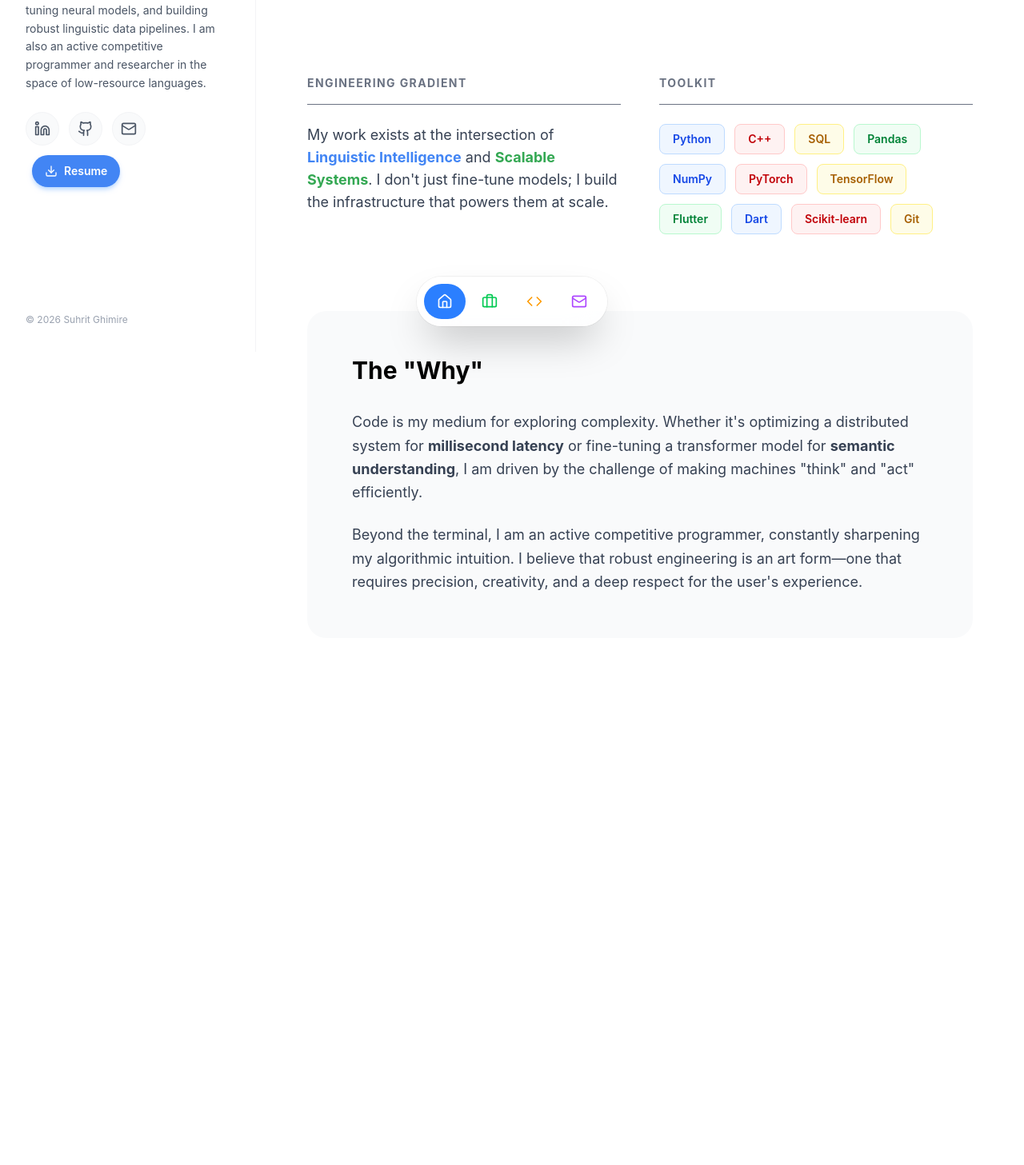
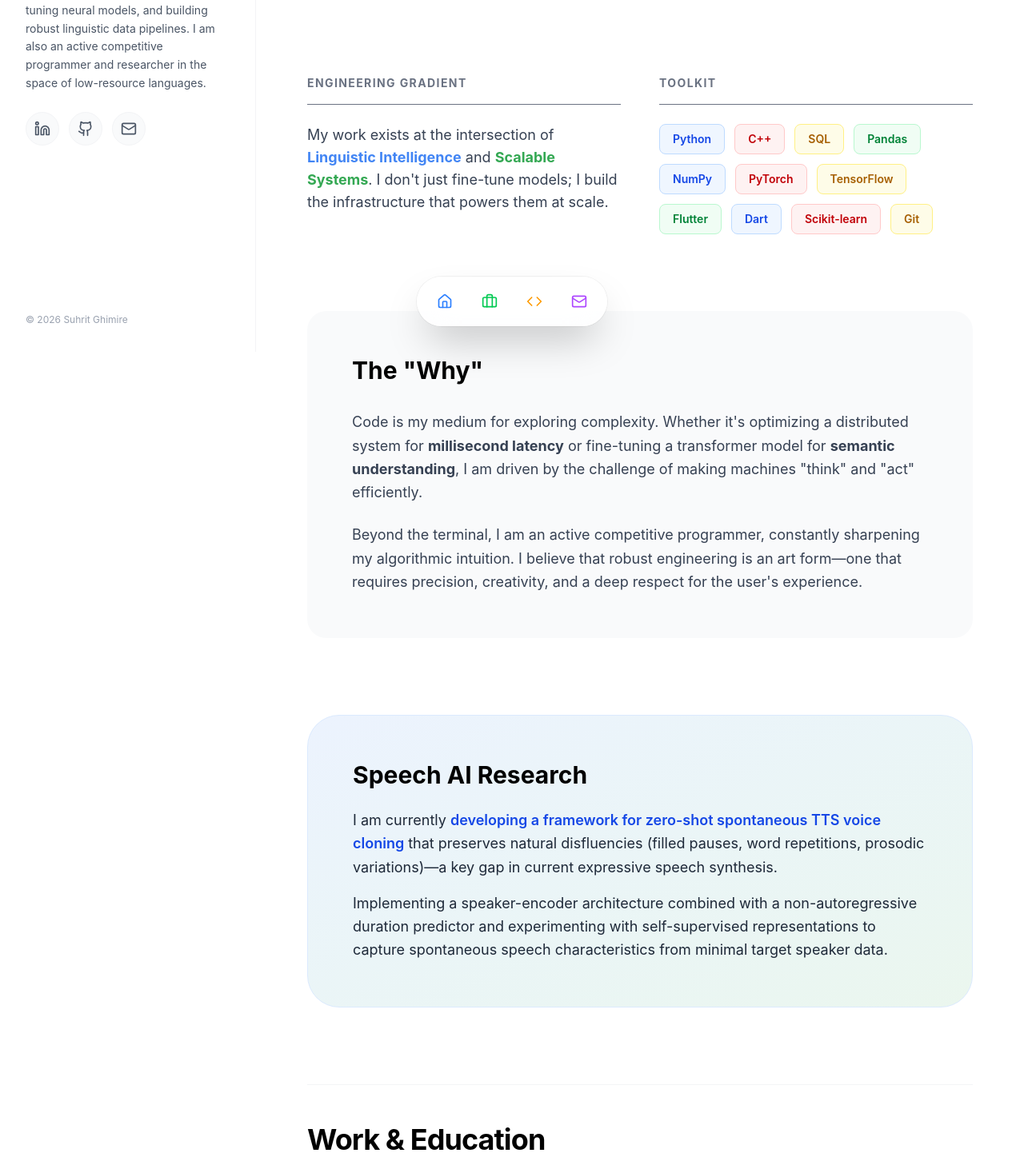
Before and after one commit to suhritghimire/portfolio, a Next.js app: page / in a window 1280 px wide. Shown: the part 360-1817 px from the top of the page at 80% size. Before the commit the page ends 1318 px from the top, so only its background shows below. Built offline with nearby package versions, Linux system fonts and the light colour scheme.

Commit message:
Overhaul portfolio into single-page layout, remove resume button, and add Speech AI section

```diff
--- a/app/contact/page.tsx
+++ /dev/null
@@ -1,12 +0,0 @@
-'use client';
-
-import ContactComponent from '@/components/Contact';
-
-export default function ContactPage() {
-    return (
-        <div className="space-y-8">
-            <h1 className="text-3xl font-light tracking-tight mb-12">Get in Touch</h1>
-            <ContactComponent />
-        </div>
-    );
-}
--- a/app/experience/page.tsx
+++ /dev/null
@@ -1,12 +0,0 @@
-'use client';
-
-import ExperienceComponent from '@/components/Experience';
-
-export default function ExperiencePage() {
-    return (
-        <div className="space-y-8">
-            <h1 className="text-3xl font-light tracking-tight mb-12">Experience & Education</h1>
-            <ExperienceComponent />
-        </div>
-    );
-}
--- a/app/page.tsx
+++ b/app/page.tsx
@@ -91,22 +91,40 @@ export default function Home() {
         </div>
       </motion.section>
 
-      {/* Mobile-Only Stacked Sections */}
-      <div className="block lg:hidden space-y-24 pt-12 border-t border-gray-100">
-        <section className="space-y-8">
-          <h2 className="text-3xl font-bold tracking-tight">Work & Education</h2>
+      {/* Speech AI Interest Section */}
+      <motion.section
+        initial={{ opacity: 0, scale: 0.95 }}
+        whileInView={{ opacity: 1, scale: 1 }}
+        viewport={{ once: true }}
+        className="relative overflow-hidden bg-gradient-to-br from-[#4285F4]/10 to-[#34A853]/10 rounded-[2.5rem] p-10 lg:p-14 border border-blue-100"
+      >
+        <div className="max-w-4xl relative z-10">
+          <h2 className="text-3xl font-bold mb-6 flex items-center gap-3">
+             Speech AI Research
+          </h2>
+          <p className="text-lg text-gray-800 leading-relaxed">
+            I am currently <span className="font-semibold text-blue-700">developing a framework for zero-shot spontaneous TTS voice cloning</span> that preserves natural disfluencies (filled pauses, word repetitions, prosodic variations)—a key gap in current expressive speech synthesis.
+          </p>
+          <p className="text-lg text-gray-800 leading-relaxed mt-4">
+            Implementing a speaker-encoder architecture combined with a non-autoregressive duration predictor and experimenting with self-supervised representations to capture spontaneous speech characteristics from minimal target speaker data.
+          </p>
+        </div>
+      </motion.section>
+
+      {/* Main Content Sections */}
+      <div className="space-y-32 pt-12 border-t border-gray-100">
+        <section id="experience" className="space-y-12">
+          <h2 className="text-4xl font-bold tracking-tight">Work & Education</h2>
           <Experience />
         </section>
 
-        <section className="space-y-8">
-          <h2 className="text-3xl font-bold tracking-tight">Projects</h2>
+        <section id="projects" className="space-y-12">
+          <h2 className="text-4xl font-bold tracking-tight">Projects</h2>
           <Projects />
         </section>
 
-
-
-        <section className="space-y-8">
-          <h2 className="text-3xl font-bold tracking-tight">Contact</h2>
+        <section id="contact" className="space-y-12">
+          <h2 className="text-4xl font-bold tracking-tight">Get in Touch</h2>
           <Contact />
         </section>
       </div>
--- a/app/projects/page.tsx
+++ /dev/null
@@ -1,12 +0,0 @@
-'use client';
-
-import ProjectsComponent from '@/components/Projects';
-
-export default function ProjectsPage() {
-    return (
-        <div className="space-y-8">
-            <h1 className="text-3xl font-light tracking-tight mb-12">Projects</h1>
-            <ProjectsComponent />
-        </div>
-    );
-}
--- a/components/BottomNav.tsx
+++ b/components/BottomNav.tsx
@@ -6,11 +6,10 @@ import { Home, Briefcase, Code, Book, Mail } from 'lucide-react';
 import { motion } from 'framer-motion';
 
 const navItems = [
-    { name: 'Home', href: '/', icon: Home, color: 'bg-blue-500', textColor: 'text-blue-500' },
-    { name: 'Experience', href: '/experience', icon: Briefcase, color: 'bg-green-500', textColor: 'text-green-500' },
-    { name: 'Projects', href: '/projects', icon: Code, color: 'bg-amber-500', textColor: 'text-amber-500' },
-
-    { name: 'Contact', href: '/contact', icon: Mail, color: 'bg-purple-500', textColor: 'text-purple-500' },
+    { name: 'Home', href: '/#', icon: Home, color: 'bg-blue-500', textColor: 'text-blue-500' },
+    { name: 'Experience', href: '#experience', icon: Briefcase, color: 'bg-green-500', textColor: 'text-green-500' },
+    { name: 'Projects', href: '#projects', icon: Code, color: 'bg-amber-500', textColor: 'text-amber-500' },
+    { name: 'Contact', href: '#contact', icon: Mail, color: 'bg-purple-500', textColor: 'text-purple-500' },
 ];
 
 export default function BottomNav() {
--- a/components/Contact.tsx
+++ b/components/Contact.tsx
@@ -25,47 +25,27 @@ export default function Contact() {
                 {/* Decorative Google Gradient Line */}
                 <div className="absolute top-0 left-0 right-0 h-1.5 bg-gradient-to-r from-blue-500 via-red-500 to-yellow-500" />
 
-                <form onSubmit={handleSubmit} className="space-y-6 relative z-10">
-                    <div>
-                        <label className="block text-sm font-bold text-gray-700 mb-2 ml-1">Name</label>
-                        <input
-                            type="text"
-                            required
-                            className="w-full px-6 py-4 bg-gray-50 border border-gray-100 rounded-2xl focus:ring-2 focus:ring-blue-500 focus:bg-white outline-none transition-all placeholder:text-gray-400"
-                            placeholder="John Doe"
-                        />
-                    </div>
-                    <div>
-                        <label className="block text-sm font-bold text-gray-700 mb-2 ml-1">Email</label>
-                        <input
-                            type="email"
-                            required
-                            className="w-full px-6 py-4 bg-gray-50 border border-gray-100 rounded-2xl focus:ring-2 focus:ring-blue-500 focus:bg-white outline-none transition-all placeholder:text-gray-400"
-                            placeholder="john@example.com"
-                        />
-                    </div>
-                    <div>
-                        <label className="block text-sm font-bold text-gray-700 mb-2 ml-1">Message</label>
-                        <textarea
-                            required
-                            rows={4}
-                            className="w-full px-6 py-4 bg-gray-50 border border-gray-100 rounded-2xl focus:ring-2 focus:ring-blue-500 focus:bg-white outline-none transition-all resize-none placeholder:text-gray-400"
-                            placeholder="Let's build something amazing..."
-                        />
+                <div className="space-y-8 relative z-10 text-center py-4">
+                    <div className="space-y-2">
+                        <p className="text-sm font-bold text-gray-500 uppercase tracking-widest">Email</p>
+                        <a
+                            href="mailto:suhrit1ghimire@gmail.com"
+                            className="text-2xl font-bold text-[#4285F4] hover:text-[#3367D6] transition-colors break-all"
+                        >
+                            suhrit1ghimire@gmail.com
+                        </a>
                     </div>
 
-                    <button
-                        type="submit"
-                        disabled={status === 'sending' || status === 'success'}
-                        className={`w-full py-4 rounded-xl font-bold text-white transition-all flex items-center justify-center gap-2 shadow-lg hover:shadow-xl hover:-translate-y-0.5
-                            ${status === 'success' ? 'bg-green-500' : 'bg-[#4285F4] hover:bg-[#3367D6]'}
-                        `}
-                    >
-                        {status === 'idle' && <><Send size={18} /> Send Message</>}
-                        {status === 'sending' && <><Loader2 size={18} className="animate-spin" /> Sending...</>}
-                        {status === 'success' && <><CheckCircle size={18} /> Message Sent!</>}
-                    </button>
-                </form>
+                    <div className="space-y-2">
+                        <p className="text-sm font-bold text-gray-500 uppercase tracking-widest">Phone</p>
+                        <a
+                            href="tel:+919625609307"
+                            className="text-2xl font-bold text-[#34A853] hover:text-[#2d8a46] transition-colors"
+                        >
+                            +91 9625609307
+                        </a>
+                    </div>
+                </div>
             </div>
 
             <div className="mt-12 text-center text-sm text-gray-500">
--- a/components/Sidebar.tsx
+++ b/components/Sidebar.tsx
@@ -45,15 +45,6 @@ export default function Sidebar() {
                         <Mail size={20} />
                     </a>
 
-                    {/* Resume Button - Integrated */}
-                    <a
-                        href={personalInfo.resume}
-                        target="_blank"
-                        rel="noopener noreferrer"
-                        className="flex items-center gap-2 px-4 py-2.5 rounded-full bg-[#4285F4] text-white text-sm font-semibold shadow-md shadow-blue-200 hover:bg-[#3367D6] hover:scale-[1.02] active:scale-[0.98] transition-all ml-2"
-                    >
-                        <Download size={16} /> Resume
-                    </a>
                 </div>
             </div>
 
--- a/lib/data.ts
+++ b/lib/data.ts
@@ -11,6 +11,7 @@ export const personalInfo = {
   image: "/profile.jpeg",
   about: "I am a Computer Science Engineering student at Delhi Technological University specializing in ML, DL, and NLP. My work focuses on architecting transformer-based systems, fine-tuning neural models, and building robust linguistic data pipelines. I am also an active competitive programmer and researcher in the space of low-resource languages.",
   interests: [
+    "Speech AI & TTS",
     "Machine Learning (ML)",
     "Deep Learning (DL)",
     "Natural Language Processing (NLP)",
@@ -18,6 +19,7 @@ export const personalInfo = {
     "Transformer Architectures",
     "Competitive Programming"
   ],
+  speechAI: "Developing a framework for zero-shot spontaneous TTS voice cloning that preserves natural disfluencies (filled pauses, word repetitions, prosodic variations) – a key gap in current expressive speech synthesis. Implementing a speaker-encoder architecture combined with a non-autoregressive duration predictor; experimenting with self-supervised representations to capture spontaneous speech characteristics from minimal target speaker data. Building evaluation metrics beyond standard MOS, focusing on spontaneous naturalness (disfluency rate, prosody similarity). Initial experiments show promising retention of paralinguistic markers in cloned voices."
 };
 
 export const education = [
```
